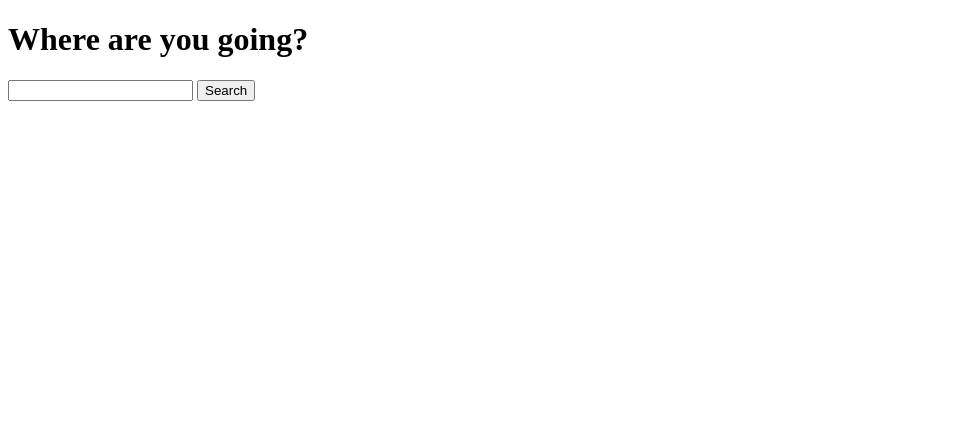
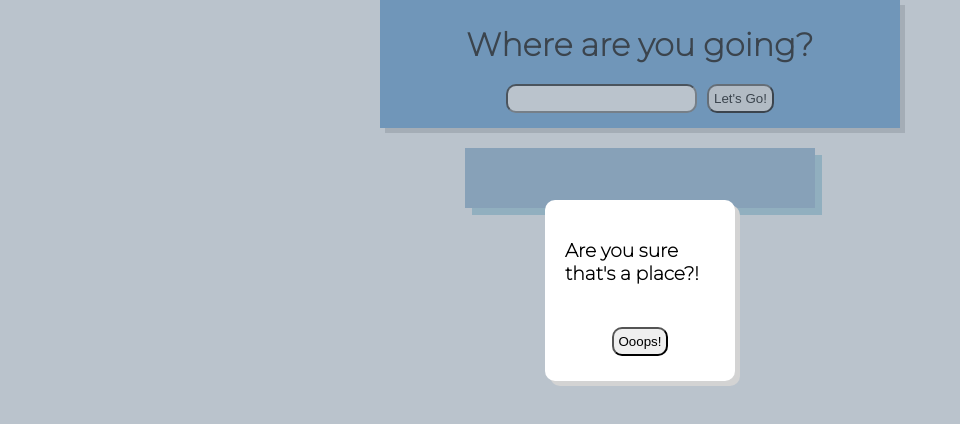
Before and after one commit to justjum/weather-app, a website with bundled scripts: page src/index.html in a window 1280 px wide. Shown: the whole page, without its empty margins (0-960 px from the left). Built offline with nearby package versions, Linux system fonts and the light colour scheme; no server answers.

Commit message:
Add extra data and error pop-up - Added data     country, date info (using date-fns), weather icons (from api);
- Added error popup
    - popup with error message displayed
    - "greyout" effect applied for focus on error

```diff
--- a/package.json
+++ b/package.json
@@ -17,5 +17,8 @@
     "html-webpack-plugin": "^5.5.3",
     "style-loader": "^3.3.3",
     "webpack-cli": "^5.1.4"
+  },
+  "dependencies": {
+    "date-fns": "^2.30.0"
   }
 }
--- a/src/build-page.js
+++ b/src/build-page.js
@@ -1,4 +1,7 @@
 export { buildPage, displayCurrent, displayFuture };
+import { compareAsc, format, parseISO, addDays } from "date-fns";
+
+const today = new Date();
 
 function buildPage() {
     const content = document.getElementById("content");
@@ -6,28 +9,34 @@ function buildPage() {
         <div class="navbar" id="navbar">
             <h1>Where are you going?</h1>
             <input type="textbox" class="location" id="location">
-            <button type="submit" class="search-button" id="search-button">Search</button>
+            <button type="submit" class="search-button" id="search-button">Let's Go!</button>
         </div>
         <div class="forecast" id="forecast">
             <div class="current" id="current"></div>
             <div class="future" id="future"></div>
         </div>
+        <div class="popup-box" id="error-box"style="display: none">
+            <h3 id="error-text">Insert error here</h3><br>
+            <button id="clear-error">Ooops!</button>
+        </div>
         `;
 }
 
-function displayCurrent(city, temperature) {
+function displayCurrent(city, country, temperature, icon) {
     const current = document.getElementById("current");
     current.innerHTML = `
         <h1>${city}</h1>
-        <h2>${temperature}&degC</h2>
+        <h3>${country}</h3>
+        <img src="https://${icon}" class="icon-large">
+        <h3>Current: ${temperature}&degC</h3>
     `
 }
 
-function displayFuture(t0, c0, t1, c1, t2, c2) {
+function displayFuture(t0, c0, i0, t1, c1, i1, t2, c2, i2) {
     const future = document.getElementById("future")
     future.innerHTML = `
-        <div class="day-table" id="today-table"><h3>${t0}&degC</h3><h3>${c0}</h3></div>
-        <div class="day-table" id="tomorrow-table"><h3>${t1}&degC</h3><h3>${c1}</h3></div>
-        <div class="day-table" id="tomorrow-tomorrow-table"<h3>${t2}&degC</h3><h3>${c2}</h3>
+        <div class="day-table" id="today-table"><h4>${format(today, "iii dd/MM")}</h4><h3>${t0}&degC</h3><h3>${c0}</h3><img src="https://${i0}"></div>
+        <div class="day-table" id="tomorrow-table"><h4>${format(addDays(today, 1), "iii dd/MM")}</h4><h3>${t1}&degC</h3><h3>${c1}</h3><img src="https://${i1}"></div>
+        <div class="day-table" id="tomorrow-tomorrow-table"><h4>${format(addDays(today, 2), "iii dd/MM")}</h4><h3>${t2}&degC</h3><h3>${c2}</h3><img src="https://${i2}"></div>
     `
 }
--- a/src/index.html
+++ b/src/index.html
@@ -6,6 +6,7 @@
     <title>Document</title>
 </head>
 <body>
+    <div class="grey-out" id="grey-out" style="display:none"></div>
     <div class="content" id="content"></div>
     <script src="./index.bundle.js"></script>
 </body>
--- a/src/index.js
+++ b/src/index.js
@@ -1,8 +1,38 @@
 import './style.css'
 import { displayCurrent, displayFuture, buildPage } from './build-page.js'
 
+let errorBox = false;
+let greyout = false;
+
 //build main containers in HTML
 buildPage();
+
+// function to activate greyout
+function greySwitch() {
+    const greyOut = document.getElementById("grey-out");
+    greyout ? greyOut.setAttribute("style", "display: none"): greyOut.setAttribute("style", "display: flex");
+    greyout = !greyout;
+}
+
+function errorViewSwitch() {
+    greySwitch();
+    const errorDisplay = document.getElementById("error-box");
+    console.log("this");
+    errorBox ? errorDisplay.setAttribute("style", "display: none"): errorDisplay.setAttribute("style", "display: flex");
+    errorBox = !errorBox
+}
+
+// function to display error popup
+function displayError(error) {
+    errorViewSwitch();
+    const errorText = document.getElementById("error-text");
+    errorText.textContent = error;
+};
+
+// function to close error popup
+const okButton = document.getElementById("clear-error");
+okButton.onclick = () => errorViewSwitch()
+
 
 //function to fetch current weather data from api using promise
 function getCurrentWeather(location) {
@@ -12,12 +42,15 @@ function getCurrentWeather(location) {
     })
     .then(function(response) {
         const city = response.location.name;
+        console.log(response.location);
+        const country = response.location.country;
         const currentTemp = response.current.temp_c;
-        displayCurrent(city, currentTemp);
-        return city
+        const icon = response.current.condition.icon;
+        displayCurrent(city, country, currentTemp, icon);
+        return;
     })
     .catch(function(error) {
-        console.log("error");
+        displayError("Are you sure that's a place?!");
     });
 }
 
@@ -26,17 +59,19 @@ function getCurrentWeather(location) {
 async function getFutureWeather(location) {
     const response = await fetch(`https://api.weatherapi.com/v1/forecast.json?key=8a9102aa8dd74b81b0652208230609&q=${location}&days=3`, {mode: 'cors'})
     const forecast = await response.json();
-    console.table(forecast.forecast);
     const t0 = forecast.forecast.forecastday[0].day.maxtemp_c;
     const c0 = forecast.forecast.forecastday[0].day.condition.text;
+    const i0 = forecast.forecast.forecastday[0].day.condition.icon;
     const t1 = forecast.forecast.forecastday[1].day.maxtemp_c;
     const c1 = forecast.forecast.forecastday[1].day.condition.text;
+    const i1 = forecast.forecast.forecastday[1].day.condition.icon;
     const t2 = forecast.forecast.forecastday[2].day.maxtemp_c;
     const c2 = forecast.forecast.forecastday[2].day.condition.text;
-    displayFuture(t0, c0, t1, c1, t2, c2)
+    const i2 = forecast.forecast.forecastday[2].day.condition.icon;
+    displayFuture(t0, c0, i0, t1, c1, i0, t2, c2, i2)
 };
 
-//function to fetch related gif from giphy using async function
+
 const location = document.getElementById("location");
 location.addEventListener('keyup', (e) => {
 
@@ -45,3 +80,7 @@ location.addEventListener('keyup', (e) => {
         getFutureWeather(location.value);
     }
 })
+
+
+getCurrentWeather("adelaide");
+getFutureWeather("adelaide");
--- a/src/style.css
+++ b/src/style.css
@@ -1,7 +1,103 @@
+@font-face {
+    font-family: 'Montserrat';
+    src: url(./Fonts/Montserrat-ExtraLight.ttf);
+}
+
+@font-face {
+    font-family: 'Raleway';
+    src: url(./Fonts/Raleway-VariableFont_wght.ttf);
+}
+
 body {
+    margin: 0;
+    padding: 0;
+    font-family: 'Montserrat';
+}
 
+.grey-out {
+    background-color: lightslategray;
+    opacity: 0.5;
+    width: 100%;
+    height: 100%;
+    position: absolute;
+    z-index: 3;
+}
+
+.content {
+    display: flex;
+    flex-direction: column;
+    align-items: center;
+    position: relative;
+}
+
+.navbar {
+    background-color: rgb(107, 166, 218);
+    display: flex;
+    justify-content: center;
+    align-items: center;
+    flex-wrap: wrap;
+    padding: 10px;
+    margin-bottom: 20px;
+    width: 500px;
+    box-shadow: 5px 5px lightgray;
+}
+
+h1 {
+    margin: 15px;
+}
+
+input, button {
+    padding: 5px;
+    margin: 5px;
+    border-radius: 10px;
+}
+
+.forecast {
+    width: 350px;
+    display: flex;
+    flex-direction: column;
+    box-shadow: 7px 7px lightblue
+}
+
+.current {
+    background-color: rgb(153, 187, 216);
+    display: grid;
+    grid-template-columns: 1fr 1fr;
+    padding: 30px;
+}
+
+.icon-large {
+    grid-row: 1/3;
+    grid-column: 2/3;
+    width: 100px;
+    align-self: center;
+    justify-self: center;
 }
 
 .day-table {
-    border: 1px, solid, lightblue;
+    display: grid;
+    grid-template-columns: 1fr 1fr 1fr 42px;
+    background-color: aliceblue;
+    padding: 10px;
+    justify-content: space-between;
+    align-items: center;
 }
+
+.day-table img {
+    width: 40px;
+    height: 40px;
+}
+
+.popup-box {
+    position: absolute;
+    background-color: white;
+    top: 200px;
+    padding: 20px;
+    border-radius: 10px;
+    flex-direction: column;
+    width: 150px;
+    box-shadow: 5px 5px lightgray;
+    justify-content: center;
+    align-items: center;
+    z-index: 5;
+}
--- a/webpack.config.js
+++ b/webpack.config.js
@@ -14,6 +14,7 @@ module.exports = {
         new HtmlWebpackPlugin({
             title: 'Everywhere You Go',
             template: './src/index.html',
+            inject: false
         }),
     ],
     output: {
```
Also changed, not shown: dist/575ec9e676c7a85494bb.ttf (added), dist/ef3c777f702c89a0f300.ttf (added), dist/index.bundle.js, dist/index.html, src/Fonts/Montserrat-ExtraLight.ttf (added), src/Fonts/Raleway-VariableFont_wght.ttf (added), 1 other file.
